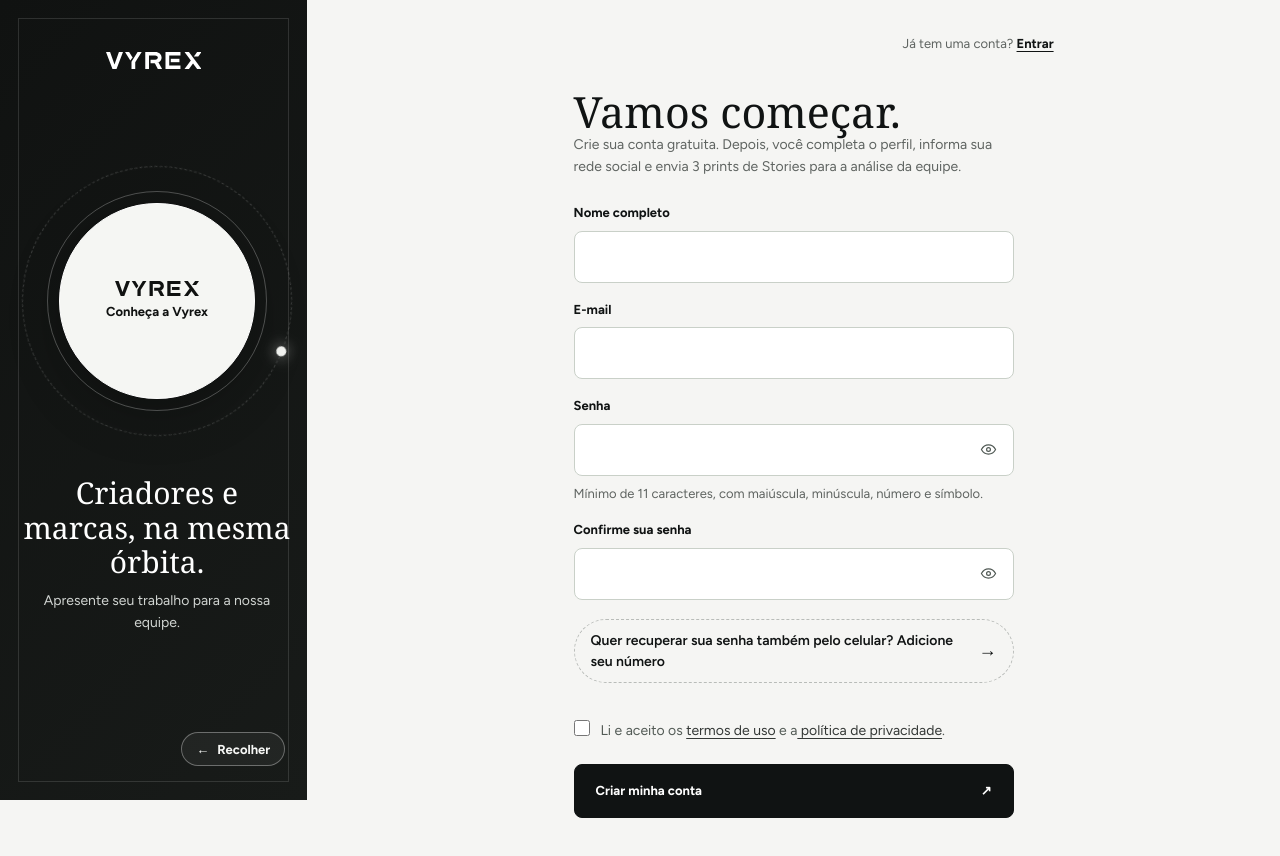
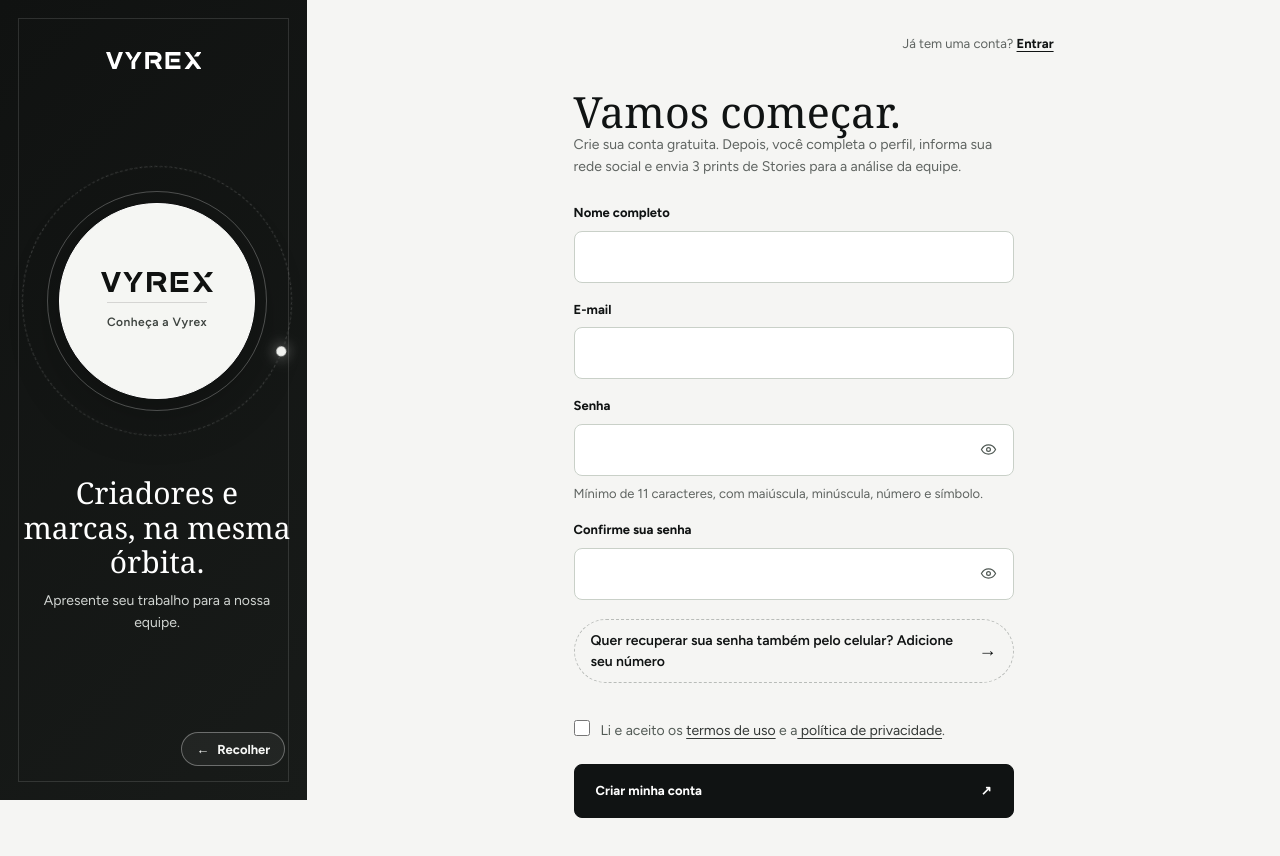
Before and after one commit to Jvictor1312/ProjectVyrex, a Next.js app: page /cadastro in a window 1280 px wide. Shown: the top 856 px of the page. Built offline with nearby package versions, Linux system fonts and the light colour scheme; no server answers; the database is empty.

Commit message:
style(cadastro): play discreto em contorno fino abaixo do logo, no lugar do disco preto

```diff
--- a/src/app/components/signup-showcase.tsx
+++ b/src/app/components/signup-showcase.tsx
@@ -120,15 +120,17 @@ function SignupShowcase({
               onClick={() => setDialogOpen(true)}
             >
               <VyrexLogo className="signup-orb-word" decorative />
-              {videoUrl && (
-                <span className="signup-orb-play" aria-hidden="true">
-                  <svg viewBox="0 0 24 24" focusable="false">
-                    <path d="M8 5.5v13l11-6.5z" />
-                  </svg>
+              <span className="signup-orb-cta">
+                {videoUrl && (
+                  <span className="signup-orb-play" aria-hidden="true">
+                    <svg viewBox="0 0 12 12" focusable="false">
+                      <path d="M4 2.6v6.8L9.4 6z" />
+                    </svg>
+                  </span>
+                )}
+                <span className="signup-orb-prompt">
+                  {videoUrl ? "Assistir vídeo" : "Conheça a Vyrex"}
                 </span>
-              )}
-              <span className="signup-orb-prompt">
-                {videoUrl ? "Assistir apresentação" : "Conheça a Vyrex"}
               </span>
             </button>
           </div>
--- a/src/app/globals.css
+++ b/src/app/globals.css
@@ -544,13 +544,24 @@ h1 em {
   outline-offset: 18px;
 }
 .signup-orb-word {
-  width: 84px;
+  width: 112px;
   height: auto;
 }
+/* Linha discreta abaixo do logo: play em contorno fino + texto pequeno. */
+.signup-orb-cta {
+  display: inline-flex;
+  white-space: nowrap;
+  align-items: center;
+  gap: 7px;
+  margin-top: 4px;
+  padding-top: 10px;
+  border-top: 1px solid #10121124;
+}
 .signup-orb-prompt {
-  color: #101211;
-  font-size: 13px;
-  font-weight: 700;
+  color: #3d433f;
+  font-size: 12px;
+  font-weight: 600;
+  letter-spacing: 0.04em;
 }
 /* Palco da esfera: anel pulsando + órbita com uma pequena esfera. */
 .signup-orb-stage {
@@ -606,21 +617,24 @@ h1 em {
     transform: rotate(360deg);
   }
 }
-/* Botão de play dentro da esfera: deixa claro que ali tem um vídeo. */
+/* Play pequeno, em contorno fino; preenche ao passar o mouse. */
 .signup-orb-play {
   display: grid;
-  width: 46px;
-  height: 46px;
-  place-items: center;
-  border-radius: 50%;
-  background: #101211;
-  color: #fff;
-  transition: transform 180ms ease-out;
-}
-.signup-orb-play svg {
   width: 20px;
   height: 20px;
-  margin-left: 3px;
+  place-items: center;
+  border: 1px solid #101211;
+  border-radius: 50%;
+  color: #101211;
+  transition:
+    background 180ms ease-out,
+    color 180ms ease-out,
+    transform 180ms ease-out;
+}
+.signup-orb-play svg {
+  width: 9px;
+  height: 9px;
+  margin-left: 1px;
   fill: currentColor;
 }
 .signup-orb:hover,
@@ -631,7 +645,9 @@ h1 em {
 }
 .signup-orb:hover .signup-orb-play,
 .signup-orb:focus-visible .signup-orb-play {
-  transform: scale(1.12);
+  background: #101211;
+  color: #fff;
+  transform: scale(1.1);
 }
 .signup-showcase-copy {
   display: grid;
@@ -1703,11 +1719,7 @@ textarea[aria-invalid="true"] {
     width: 158px;
   }
   .signup-orb-word {
-    width: 72px;
-  }
-  .signup-orb-play {
-    width: 40px;
-    height: 40px;
+    width: 92px;
   }
   .signup-showcase-tagline {
     font-size: 24px;
@@ -1751,11 +1763,7 @@ textarea[aria-invalid="true"] {
     width: 158px;
   }
   .signup-orb-word {
-    width: 72px;
-  }
-  .signup-orb-play {
-    width: 40px;
-    height: 40px;
+    width: 92px;
   }
   .signup-showcase-tagline {
     font-size: 24px;
```
